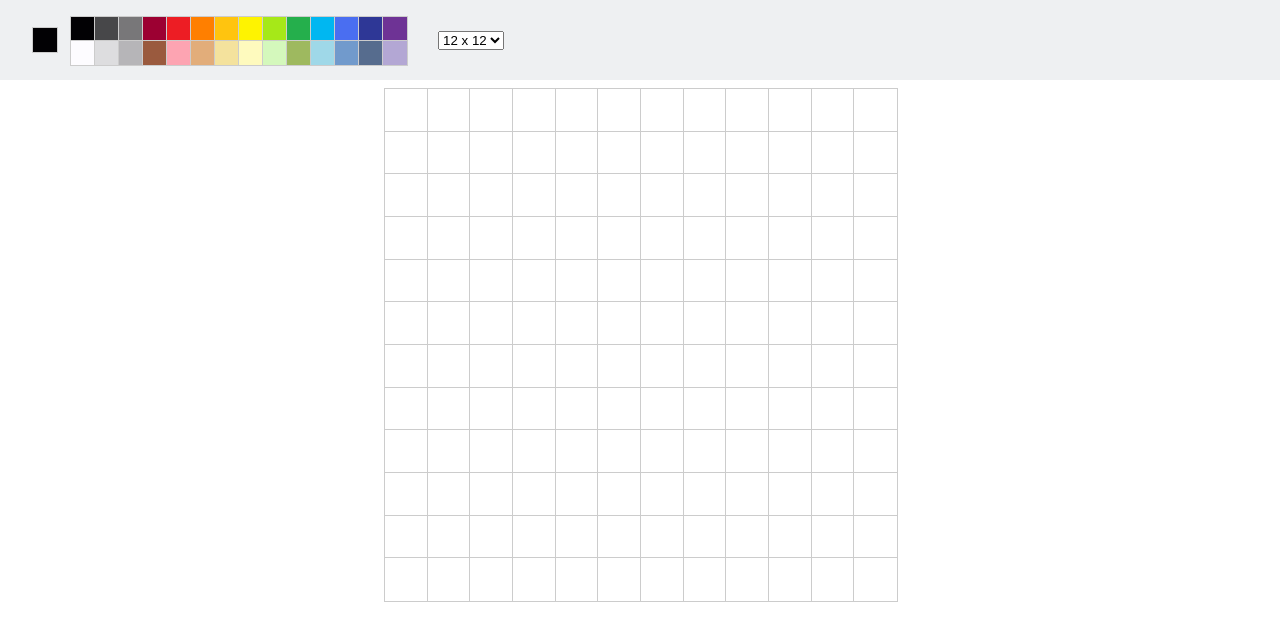
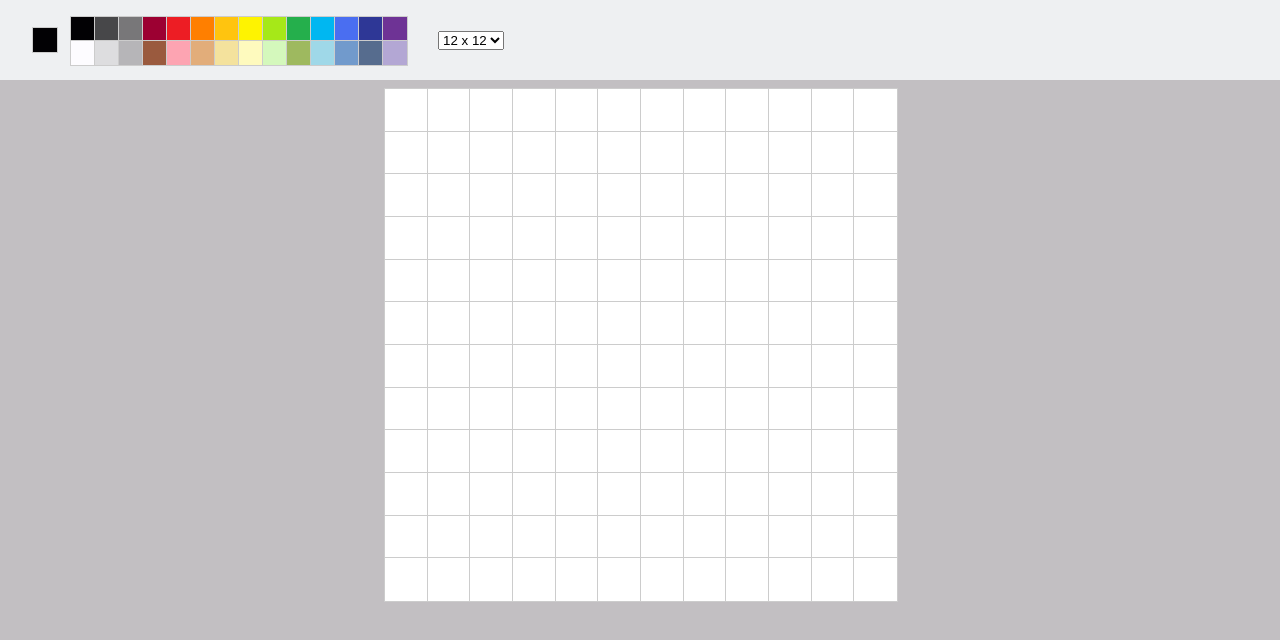
Before and after one commit to anajalvarenga/pixel-art, a Vue app: page / in a window 1280 px wide. Shown: the top 640 px of the page. Built offline with nearby package versions, Linux system fonts and the light colour scheme.

Commit message:
feat: add background to body

```diff
--- a/src/App.vue
+++ b/src/App.vue
@@ -45,6 +45,7 @@
 <style>
 body {
   margin: 0;
+  background-color: #c2bfc2;
 }
 
 header {
```
